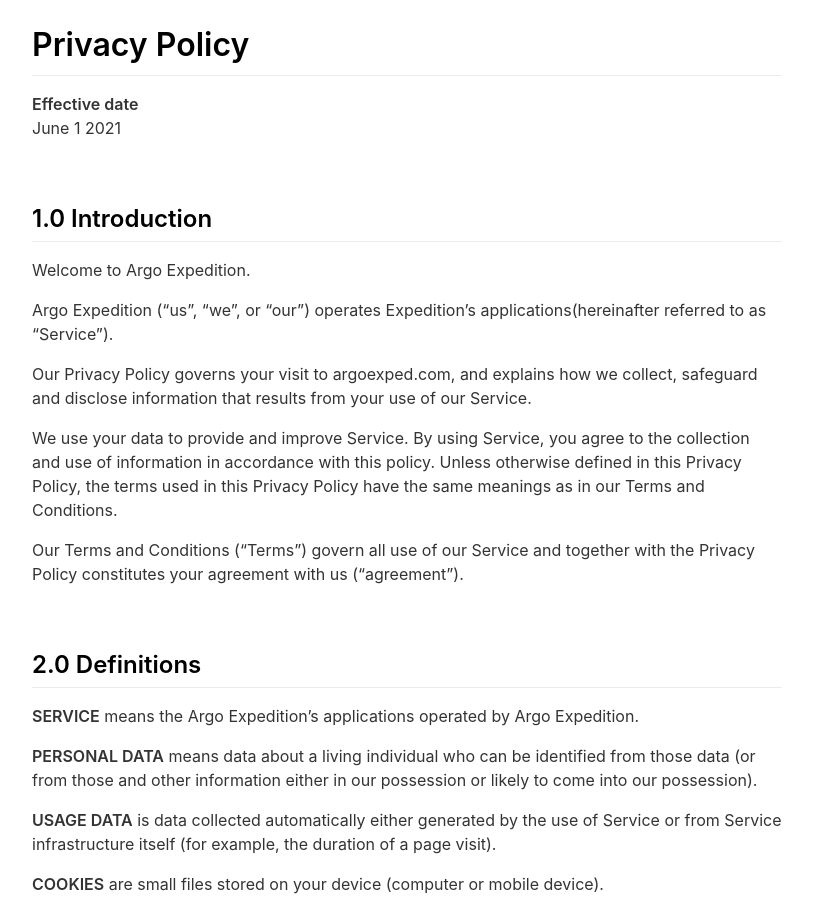
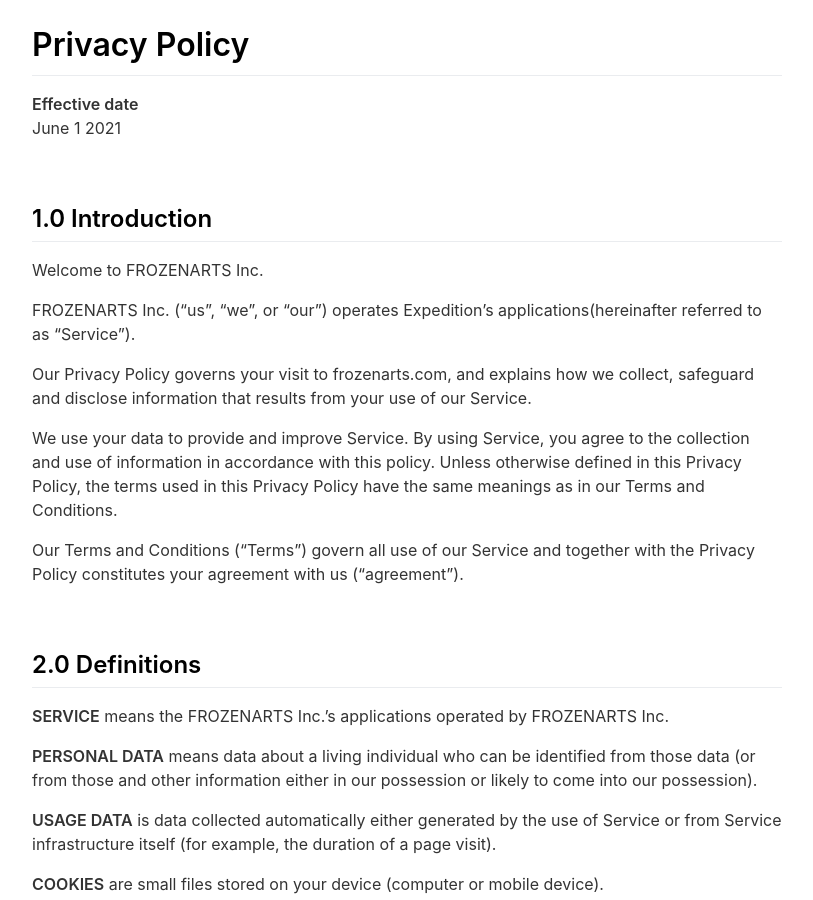
Before and after one commit to ArgoExped/Frozen-Arts, a Jekyll site: the page built from _pages/privacypolicy.md, in a window 1280 px wide and 900 px high, scrolled down 192 px. Shown: the whole window, without its empty margins (233-1046 px from the left). Built offline with Jekyll 4.4.1, drawn with Linux system fonts in a browser that asks for light colours; nearby versions of some CDN libraries; some of the changed text lies outside the part shown.

Commit message:
Update privacypolicy.md

```diff
--- a/_pages/privacypolicy.md
+++ b/_pages/privacypolicy.md
@@ -14,11 +14,11 @@ June 1 2021
 <br>
 
 ## 1.0 Introduction
-Welcome to Argo Expedition.
+Welcome to FROZENARTS Inc.
 
-Argo Expedition (“us”, “we”, or “our”) operates Expedition's applications(hereinafter referred to as “Service”).
+FROZENARTS Inc. (“us”, “we”, or “our”) operates Expedition's applications(hereinafter referred to as “Service”).
 
-Our Privacy Policy governs your visit to argoexped.com, and explains how we collect, safeguard and disclose information that results from your use of our Service.
+Our Privacy Policy governs your visit to frozenarts.com, and explains how we collect, safeguard and disclose information that results from your use of our Service.
 
 We use your data to provide and improve Service. By using Service, you agree to the collection and use of information in accordance with this policy. Unless otherwise defined in this Privacy Policy, the terms used in this Privacy Policy have the same meanings as in our Terms and Conditions.
 
@@ -27,7 +27,7 @@ Our Terms and Conditions (“Terms”) govern all use of our Service and togethe
 <br>
 
 ## 2.0 Definitions
-**SERVICE** means the Argo Expedition's applications operated by Argo Expedition.
+**SERVICE** means the FROZENARTS Inc.'s applications operated by FROZENARTS Inc.
 
 **PERSONAL DATA** means data about a living individual who can be identified from those data (or from those and other information either in our possession or likely to come into our possession).
 
@@ -101,7 +101,7 @@ While using our Service, we may also collect the following information: sex, age
 
 ## 5.0 Use of Data
 
-Argo Expedition uses the collected data for various purposes:
+FROZENARTS Inc. uses the collected data for various purposes:
 
 0.1. to provide and maintain our Service;
 
@@ -145,7 +145,7 @@ If you are located outside United State of America and choose to provide informa
 
 Your consent to this Privacy Policy followed by your submission of such information represents your agreement to that transfer.
 
-Argo Expedition will take all the steps reasonably necessary to ensure that your data is treated securely and in accordance with this Privacy Policy and no transfer of your Personal Data will take place to an organisation or a country unless there are adequate controls in place including the security of your data and other personal information.
+FROZENARTS Inc. will take all the steps reasonably necessary to ensure that your data is treated securely and in accordance with this Privacy Policy and no transfer of your Personal Data will take place to an organisation or a country unless there are adequate controls in place including the security of your data and other personal information.
 
 <br>
 
@@ -188,7 +188,7 @@ If you are a resident of the European Union (EU) and European Economic Area (EEA
 
 We aim to take reasonable steps to allow you to correct, amend, delete, or limit the use of your Personal Data.
 
-If you wish to be informed what Personal Data we hold about you and if you want it to be removed from our systems, please email us at argoexped@gmail.com.
+If you wish to be informed what Personal Data we hold about you and if you want it to be removed from our systems, please email us at support@frozenarts.com.
 
 In certain circumstances, you have the following data protection rights:
 
@@ -215,7 +215,7 @@ If you are a resident of the European Union (EU) and European Economic Area (EEA
 
 We aim to take reasonable steps to allow you to correct, amend, delete, or limit the use of your Personal Data.
 
-If you wish to be informed what Personal Data we hold about you and if you want it to be removed from our systems, please email us at argoexped@gmail.com.
+If you wish to be informed what Personal Data we hold about you and if you want it to be removed from our systems, please email us at support@frozenarts.com.
 
 In certain circumstances, you have the following data protection rights:
 
@@ -248,7 +248,7 @@ According to CalOPPA we agree to the following:
 
 0.3. users will be notified of any privacy policy changes on our Privacy Policy Page;
 
-0.4. users are able to change their personal information by emailing us at argoexped@gmail.com.
+0.4. users are able to change their personal information by emailing us at support@frozenarts.com.
 
 Our Policy on “Do Not Track” Signals:
 
@@ -286,7 +286,7 @@ If you submit a request to stop selling your personal information, we will stop
 
 Please note, if you ask us to delete or stop selling your data, it may impact your experience with us, and you may not be able to participate in certain programs or membership services which require the usage of your personal information to function. But in no circumstances, we will discriminate against you for exercising your rights.
 
-To exercise your California data protection rights described above, please send your request(s) by email: argoexped@gmail.com.
+To exercise your California data protection rights described above, please send your request(s) by email: support@frozenarts.com.
 
 Your data protection rights, described above, are covered by the CCPA, short for the California Consumer Privacy Act. To find out more, visit the official California Legislative Information website. The CCPA took effect on 01/01/2020.
 
@@ -361,4 +361,4 @@ You are advised to review this Privacy Policy periodically for any changes. Chan
 
 ## 22.0 Contact Us
 
-If you have any questions about this Privacy Policy, please contact us by email: argoexped@gmail.com.
+If you have any questions about this Privacy Policy, please contact us by email: support@frozenarts.com.
```
